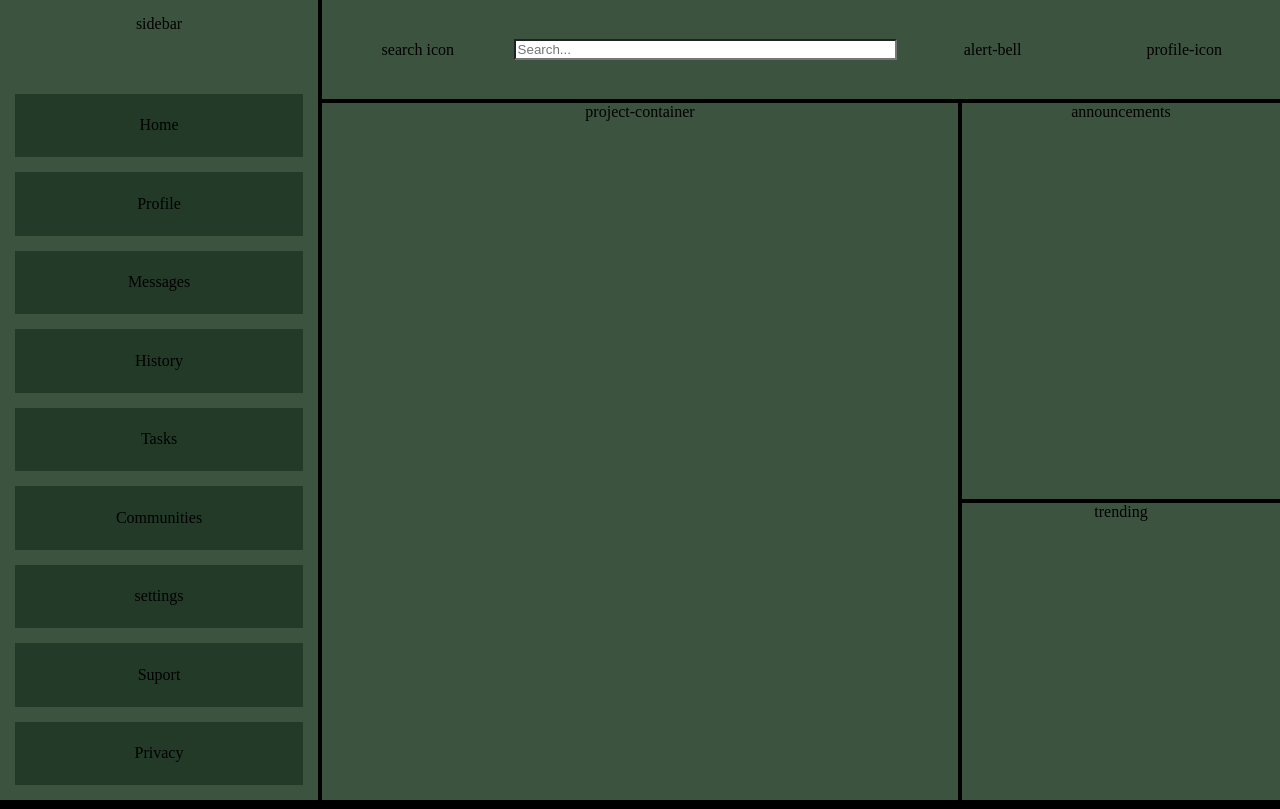
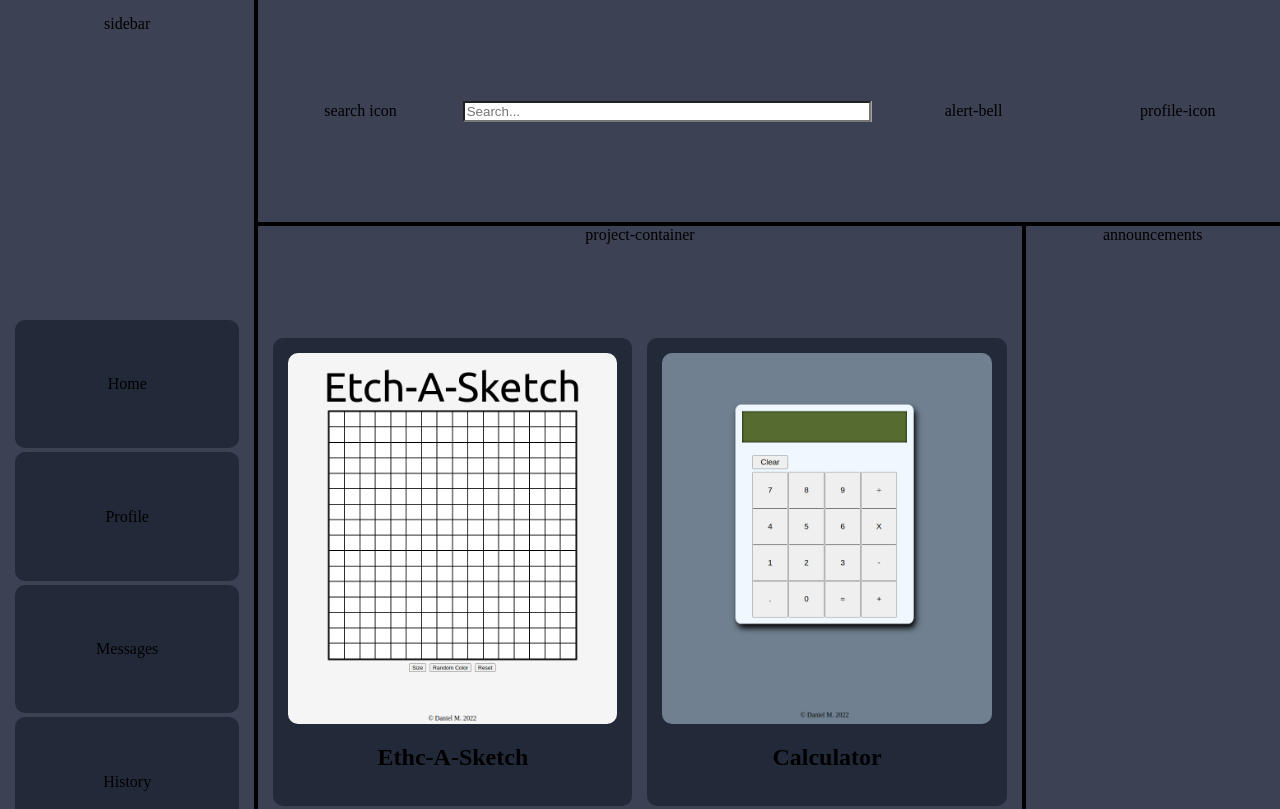
Before and after one commit to GimmieCodes/Admin-Dashboard, a plain HTML site: page index.html in a window 1280 px wide. Shown: the top 809 px of the page. Drawn offline with Linux system fonts and the light colour scheme.

Commit message:
Add cards to project container along with project images and titles

```diff
--- a/index.html
+++ b/index.html
@@ -16,22 +16,42 @@
             <div class="profile-icon"> profile-icon</div>
         </div>
         <div class="sidebar">sidebar
-            <div class="side-content">Home</div>
+            <div class="sidebar-content-container">
+                <div class="side-content">Home</div>
             <div class="side-content">Profile</div>
             <div class="side-content">Messages</div>
             <div class="side-content">History</div>
             <div class="side-content">Tasks</div>
             <div class="side-content">Communities</div>
+            <div></div>
             <div class="side-content">settings</div>
             <div class="side-content">Suport</div>
             <div class="side-content">Privacy</div>
+            </div>
         </div>
         <div class="project-container">project-container
-            <div></div>
-            <div></div>
-            <div></div>
-            <div></div>
-            <div></div>
+            <div class="card-container">
+                <div class="project-cards">
+                    <img src="images/Screenshot_2023-01-27_12-25-54.png">
+                    <h2>Ethc-A-Sketch</h2>
+                </div>
+                <div class="project-cards">
+                    <img src="images/Screenshot_2023-01-27_12-39-45.png">
+                    <h2>Calculator</h2>
+                </div>
+                <div class="project-cards">
+                    <img src="images/Screenshot_2023-01-27_12-40-35.png">
+                    <h2>Sign-Up-Form</h2>
+                </div>
+                <div class="project-cards">
+                    <img src="images/Screenshot_2023-01-27_12-41-33.png">
+                    <h2>Rock-Paper-Scissors</h2>
+                </div>
+                <div class="project-cards">
+                    <img src="images/Screenshot_2023-01-27_12-42-35.png">
+                    <h2>Landing Page</h2>
+                </div>
+            </div>
         </div>
         <div class="announcements">announcements
             <div></div>
--- a/style.css
+++ b/style.css
@@ -1,18 +1,17 @@
 :root{
-    --panel: rgb(60, 83, 63);
+    --panel: rgb(60, 65, 83);
 }
 html{
     height: 100%;
 }
 body{
-    height: 100%;
     background-color: black;
     margin: 0;
 }
 .container{
     display: grid;
     height: 100%;
-    grid-template-columns: 1fr 2fr 1fr;
+    grid-template-columns: 1fr 3fr 1fr;
     grid-template-rows: 1fr 4fr 3fr;
     gap: 4px;
     text-align: center;
@@ -27,20 +26,40 @@ body{
 }
 .sidebar{
     display: grid;
+    grid-template-rows: 1fr 5fr;
     grid-row: 1 / 4;
     background-color: var(--panel);
     gap: 15px;
     padding: 15px;
 }
+.sidebar-content-container{
+    display: grid;
+    grid-template-rows: repeat(6,1fr) 2fr repeat(3, 1fr);
+    gap: 4px;
+}
 .side-content{
     display: grid;
-    background-color:;
     align-items: center;
-    background-color: rgb(34, 58, 39);
+    background-color: rgb(34, 42, 58);
+    border-radius: 10px;
 }
 .project-container{
+    display: grid;
+    grid-template-rows: 1fr 15fr;
     grid-row: 2 / 4;
     background-color: var(--panel);
+}
+.card-container{
+    padding: 15px;
+    display: grid;
+    grid-template-columns: repeat(auto-fit, minmax(250px, 1fr));
+    gap: 15px;
+}
+.project-cards{
+    display: grid;
+    background-color: rgb(34, 42, 58);
+    border-radius: 10px;
+    padding: 15px;
 }
 .announcements{
     background-color: var(--panel);
@@ -50,4 +69,10 @@ body{
 }
 .search-bar{
     background-color: white;
+    backdrop-filter: invert(80%);
 }
+img{
+    width: 100%;
+    border-radius: 10px;
+    align-self: center;
+}
```
Also changed, not shown: images/Screenshot_2023-01-27_12-25-54.png (added), images/Screenshot_2023-01-27_12-39-45.png (added), images/Screenshot_2023-01-27_12-40-35.png (added), images/Screenshot_2023-01-27_12-41-33.png (added), images/Screenshot_2023-01-27_12-42-35.png (added).
